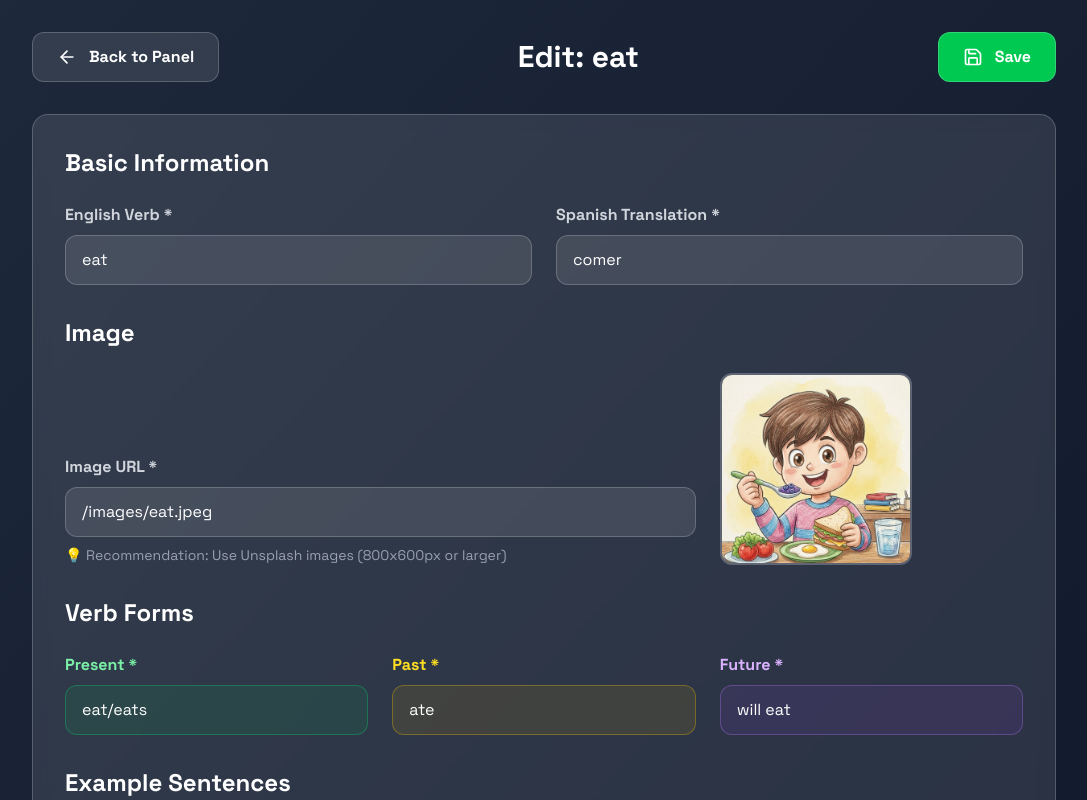
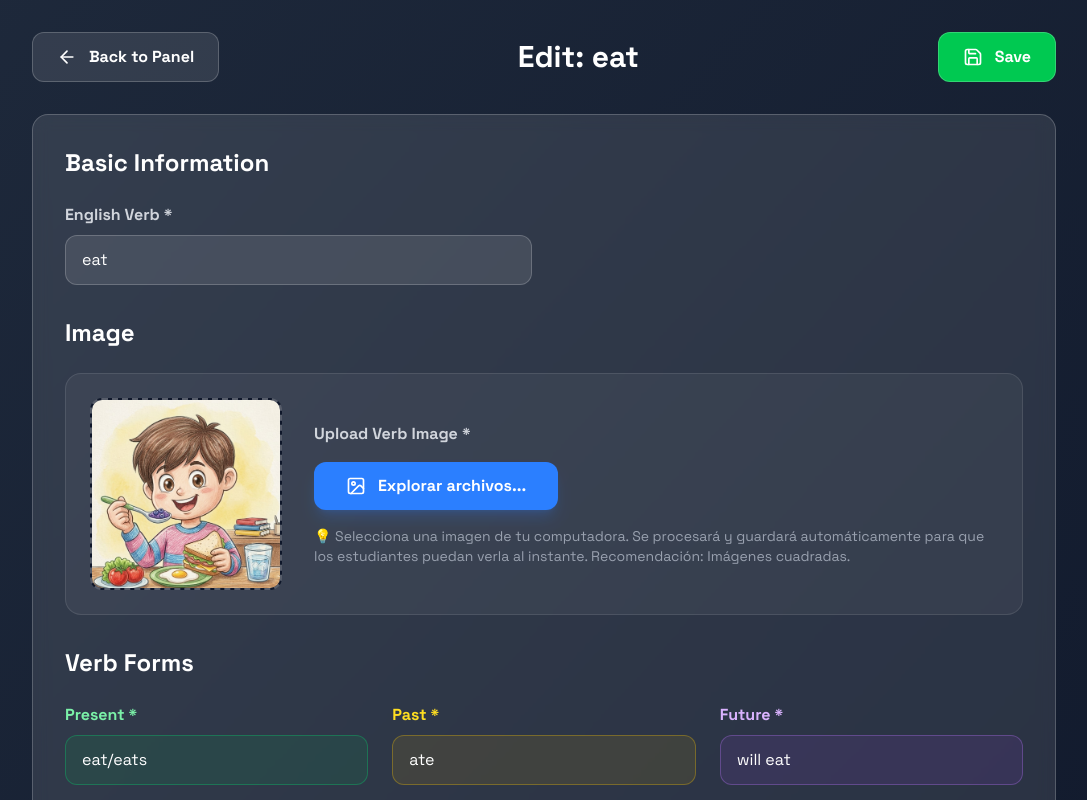
Before and after one commit to 28dylanbu/CARDNODE, a React (Vite) app: page /admin/verb/1 in a window 1280 px wide. Shown: the top 800 px of the page, without its empty margins (96-1183 px from the left). Built offline with nearby package versions, Linux system fonts and the light colour scheme; sample sign-in values are in the browser's storage.

Commit message:
Añadir imágenes en admin integrado

```diff
--- a/src/app/components/ProgressScreen.tsx
+++ b/src/app/components/ProgressScreen.tsx
@@ -131,7 +131,6 @@ export default function ProgressScreen() {
                     >
                       <div>
                         <div className="font-black text-xl text-green-800">{verb.infinitive}</div>
-                        <div className="text-sm text-green-600">{verb.spanish}</div>
                       </div>
                       <div className="text-right">
                         <div className="text-green-700 font-bold">
@@ -173,7 +172,6 @@ export default function ProgressScreen() {
                     >
                       <div>
                         <div className="font-black text-xl text-orange-800">{verb.infinitive}</div>
-                        <div className="text-sm text-orange-600">{verb.spanish}</div>
                       </div>
                       <div className="text-right">
                         <div className="text-orange-700 font-bold">
--- a/src/app/components/VerbEditor.tsx
+++ b/src/app/components/VerbEditor.tsx
@@ -14,7 +14,6 @@ export default function VerbEditor() {
 
   const [formData, setFormData] = useState({
     infinitive: existingVerb?.infinitive || '',
-    spanish: existingVerb?.spanish || '',
     imageUrl: existingVerb?.imageUrl || '',
     present: existingVerb?.present || '',
     past: existingVerb?.past || '',
@@ -25,6 +24,7 @@ export default function VerbEditor() {
   });
 
   const [saved, setSaved] = useState(false);
+  const [imagePreview, setImagePreview] = useState<string | null>(existingVerb?.imageUrl || null);
 
   if (!user || user.role !== 'admin') {
     navigate('/dashboard');
@@ -34,6 +34,22 @@ export default function VerbEditor() {
   const handleChange = (field: string, value: string) => {
     setFormData({ ...formData, [field]: value });
     setSaved(false);
+  };
+  const handleImageChange = (e: React.ChangeEvent<HTMLInputElement>) => {
+    const file = e.target.files?.[0];
+    if (file) {
+      if (!file.type.startsWith('image/')) {
+        alert('Please select a valid image file (jpg, png, jpeg).');
+        return;
+      }
+      const reader = new FileReader();
+      reader.onloadend = () => {
+        const base64String = reader.result as string;
+        setImagePreview(base64String); // Muestra la foto en pantalla
+        handleChange('imageUrl', base64String); // Lo guarda en tu formData listo para la base de datos
+      };
+      reader.readAsDataURL(file);
+    }
   };
 
   const handleSave = () => {
@@ -51,7 +67,6 @@ export default function VerbEditor() {
   const isValid = () => {
     return (
       formData.infinitive.trim() &&
-      formData.spanish.trim() &&
       formData.imageUrl.trim() &&
       formData.present.trim() &&
       formData.past.trim() &&
@@ -116,54 +131,46 @@ export default function VerbEditor() {
                   className="w-full px-4 py-3 bg-white/10 border border-white/20 rounded-xl text-white placeholder-gray-500 focus:outline-none focus:border-blue-400 transition-all"
                 />
               </div>
-
-              <div>
-                <label className="block text-gray-300 font-bold mb-2">Spanish Translation *</label>
-                <input
-                  type="text"
-                  value={formData.spanish}
-                  onChange={(e) => handleChange('spanish', e.target.value)}
-                  placeholder="comer, correr, nadar..."
-                  className="w-full px-4 py-3 bg-white/10 border border-white/20 rounded-xl text-white placeholder-gray-500 focus:outline-none focus:border-blue-400 transition-all"
-                />
-              </div>
             </div>
           </div>
 
           {/* Image */}
           <div className="mb-8">
             <h2 className="text-white text-2xl font-black mb-6">Image</h2>
-            <div className="grid grid-cols-3 gap-6 items-end">
-              <div className="col-span-2">
-                <label className="block text-gray-300 font-bold mb-2">Image URL *</label>
-                <input
-                  type="url"
-                  value={formData.imageUrl}
-                  onChange={(e) => handleChange('imageUrl', e.target.value)}
-                  placeholder="https://images.unsplash.com/photo-..."
-                  className="w-full px-4 py-3 bg-white/10 border border-white/20 rounded-xl text-white placeholder-gray-500 focus:outline-none focus:border-blue-400 transition-all"
-                />
-                <p className="text-gray-400 text-sm mt-2">
-                  💡 Recommendation: Use Unsplash images (800x600px or larger)
-                </p>
+            <div className="flex flex-col sm:flex-row items-center gap-8 p-6 bg-white/5 rounded-2xl border border-white/10">
+
+              {/* Caja de Previsualización */}
+              <div className="w-48 h-48 bg-[#0f172a] rounded-xl overflow-hidden flex items-center justify-center border-2 border-dashed border-white/30 relative flex-shrink-0 shadow-inner">
+                {imagePreview ? (
+                    <img
+                        src={imagePreview}
+                        alt="Preview"
+                        className="w-full h-full object-cover"
+                    />
+                ) : (
+                    <div className="flex flex-col items-center">
+                      <ImageIcon className="w-12 h-12 text-gray-500 mb-2" />
+                      <span className="text-gray-500 text-sm font-bold">No image</span>
+                    </div>
+                )}
               </div>
 
-              <div className="w-48 h-48 bg-white/5 border-2 border-white/20 rounded-xl overflow-hidden">
-                {formData.imageUrl ? (
-                  <img
-                    src={formData.imageUrl}
-                    alt="Preview"
-                    className="w-full h-full object-cover"
-                    onError={(e) => {
-                      e.currentTarget.src = '';
-                      e.currentTarget.style.display = 'none';
-                    }}
+              {/* Botón Explorador de Archivos */}
+              <div className="flex-1 w-full">
+                <label className="block text-gray-300 font-bold mb-4">Upload Verb Image *</label>
+                <label className="cursor-pointer inline-flex items-center gap-3 bg-blue-500 hover:bg-blue-600 text-white font-bold py-3 px-8 rounded-xl transition-all shadow-lg shadow-blue-500/20">
+                  <ImageIcon className="w-5 h-5" />
+                  <span>Explorar archivos...</span>
+                  <input
+                      type="file"
+                      accept="image/*"
+                      onChange={handleImageChange}
+                      className="hidden"
                   />
-                ) : (
-                  <div className="w-full h-full flex items-center justify-center">
-                    <ImageIcon className="w-16 h-16 text-gray-600" />
-                  </div>
-                )}
+                </label>
+                <p className="text-gray-400 text-sm mt-4">
+                  💡 Selecciona una imagen de tu computadora. Se procesará y guardará automáticamente para que los estudiantes puedan verla al instante. Recomendación: Imágenes cuadradas.
+                </p>
               </div>
             </div>
           </div>
--- a/src/app/data/verbsData.ts
+++ b/src/app/data/verbsData.ts
@@ -2,7 +2,6 @@ import { getCurrentUser } from '../utils/auth';
 export interface Verb {
   id: number;
   infinitive: string;
-  spanish: string;
   imageUrl: string;
   present: string;
   past: string;
@@ -16,7 +15,6 @@ export const verbs: Verb[] = [
   {
     id: 1,
     infinitive: 'eat',
-    spanish: 'comer',
     imageUrl: '/images/eat.jpeg',
     present: 'eat/eats',
     past: 'ate',
@@ -28,7 +26,6 @@ export const verbs: Verb[] = [
   {
     id: 2,
     infinitive: 'run',
-    spanish: 'correr',
     imageUrl: '/images/run.jpeg',
     present: 'run/runs',
     past: 'ran',
@@ -40,7 +37,6 @@ export const verbs: Verb[] = [
   {
     id: 3,
     infinitive: 'swim',
-    spanish: 'nadar',
     imageUrl: '/images/swim.jpeg',
     present: 'swim/swims',
     past: 'swam',
@@ -52,7 +48,6 @@ export const verbs: Verb[] = [
   {
     id: 4,
     infinitive: 'read',
-    spanish: 'leer',
     imageUrl: '/images/read.jpeg',
     present: 'read/reads',
     past: 'read',
@@ -64,7 +59,6 @@ export const verbs: Verb[] = [
   {
     id: 5,
     infinitive: 'write',
-    spanish: 'escribir',
     imageUrl: '/images/write.jpeg',
     present: 'write/writes',
     past: 'wrote',
@@ -76,7 +70,6 @@ export const verbs: Verb[] = [
   {
     id: 6,
     infinitive: 'sing',
-    spanish: 'cantar',
     imageUrl: '/images/sing.jpeg',
     present: 'sing/sings',
     past: 'sang',
@@ -88,7 +81,6 @@ export const verbs: Verb[] = [
   {
     id: 7,
     infinitive: 'dance',
-    spanish: 'bailar',
     imageUrl: '/images/dance.jpeg',
     present: 'dance/dances',
     past: 'danced',
@@ -100,7 +92,6 @@ export const verbs: Verb[] = [
   {
     id: 8,
     infinitive: 'play',
-    spanish: 'jugar',
     imageUrl: '/images/play.jpeg',
     present: 'play/plays',
     past: 'played',
@@ -112,7 +103,6 @@ export const verbs: Verb[] = [
   {
     id: 9,
     infinitive: 'cook',
-    spanish: 'cocinar',
     imageUrl: '/images/cook.jpeg',
     present: 'cook/cooks',
     past: 'cooked',
@@ -124,7 +114,6 @@ export const verbs: Verb[] = [
   {
     id: 10,
     infinitive: 'study',
-    spanish: 'estudiar',
     imageUrl: '/images/study.jpeg',
     present: 'study/studies',
     past: 'studied',
@@ -136,7 +125,6 @@ export const verbs: Verb[] = [
   {
     id: 11,
     infinitive: 'jump',
-    spanish: 'saltar',
     imageUrl: '/images/jump.jpeg',
     present: 'jump/jumps',
     past: 'jumped',
@@ -148,7 +136,6 @@ export const verbs: Verb[] = [
   {
     id: 12,
     infinitive: 'sleep',
-    spanish: 'dormir',
     imageUrl: '/images/sleep.jpeg',
     present: 'sleep/sleeps',
     past: 'slept',
@@ -160,7 +147,6 @@ export const verbs: Verb[] = [
   {
     id: 13,
     infinitive: 'walk',
-    spanish: 'caminar',
     imageUrl: '/images/walk.jpeg',
     present: 'walk/walks',
     past: 'walked',
@@ -172,7 +158,6 @@ export const verbs: Verb[] = [
   {
     id: 14,
     infinitive: 'drive',
-    spanish: 'conducir',
     imageUrl: '/images/drive.jpeg',
     present: 'drive/drives',
     past: 'drove',
@@ -184,7 +169,6 @@ export const verbs: Verb[] = [
   {
     id: 15,
     infinitive: 'teach',
-    spanish: 'enseñar',
     imageUrl: '/images/teach.jpeg',
     present: 'teach/teaches',
     past: 'taught',
@@ -196,7 +180,6 @@ export const verbs: Verb[] = [
   {
     id: 16,
     infinitive: 'listen',
-    spanish: 'escuchar',
     imageUrl: '/images/listen.jpeg',
     present: 'listen/listens',
     past: 'listened',
@@ -227,7 +210,11 @@ export const getInitialProgress = (): VerbProgress[] => {
 };
 
 export const saveProgress = (progress: VerbProgress[]) => {
-  localStorage.setItem('verbProgress', JSON.stringify(progress));
+  const user = getCurrentUser();
+  if (user) {
+    // Guardamos usando la llave única, ej: progress_miguel@gmail.com
+    localStorage.setItem(`progress_${user.email}`, JSON.stringify(progress));
+  }
 };
 
 export const loadProgress = () => {
```
Also changed, not shown: src/app/components/AdminPanel.tsx (+13 -6 lines), src/app/components/Auth.tsx (+1 -19 lines), usuarios.json (+32 -2 lines).
